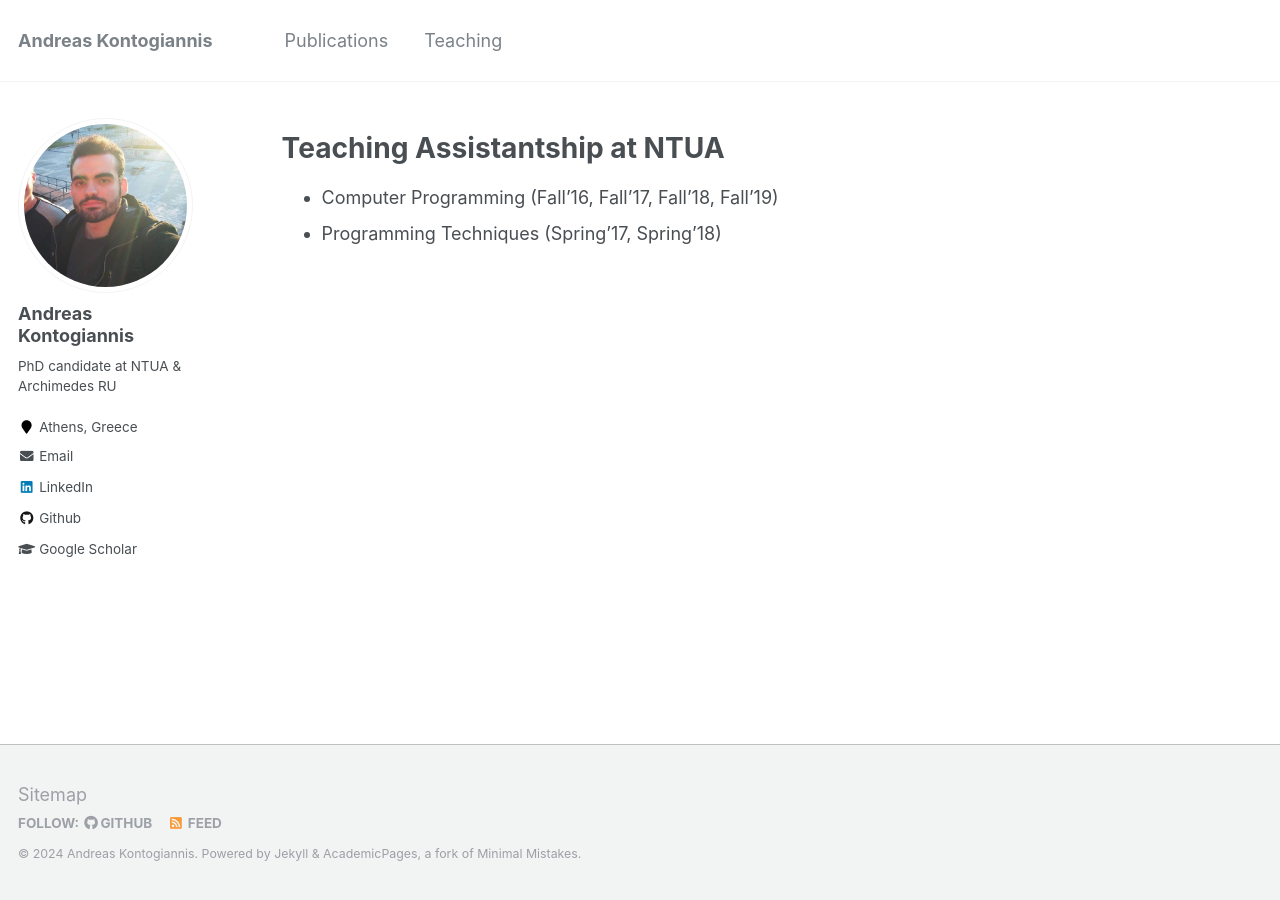
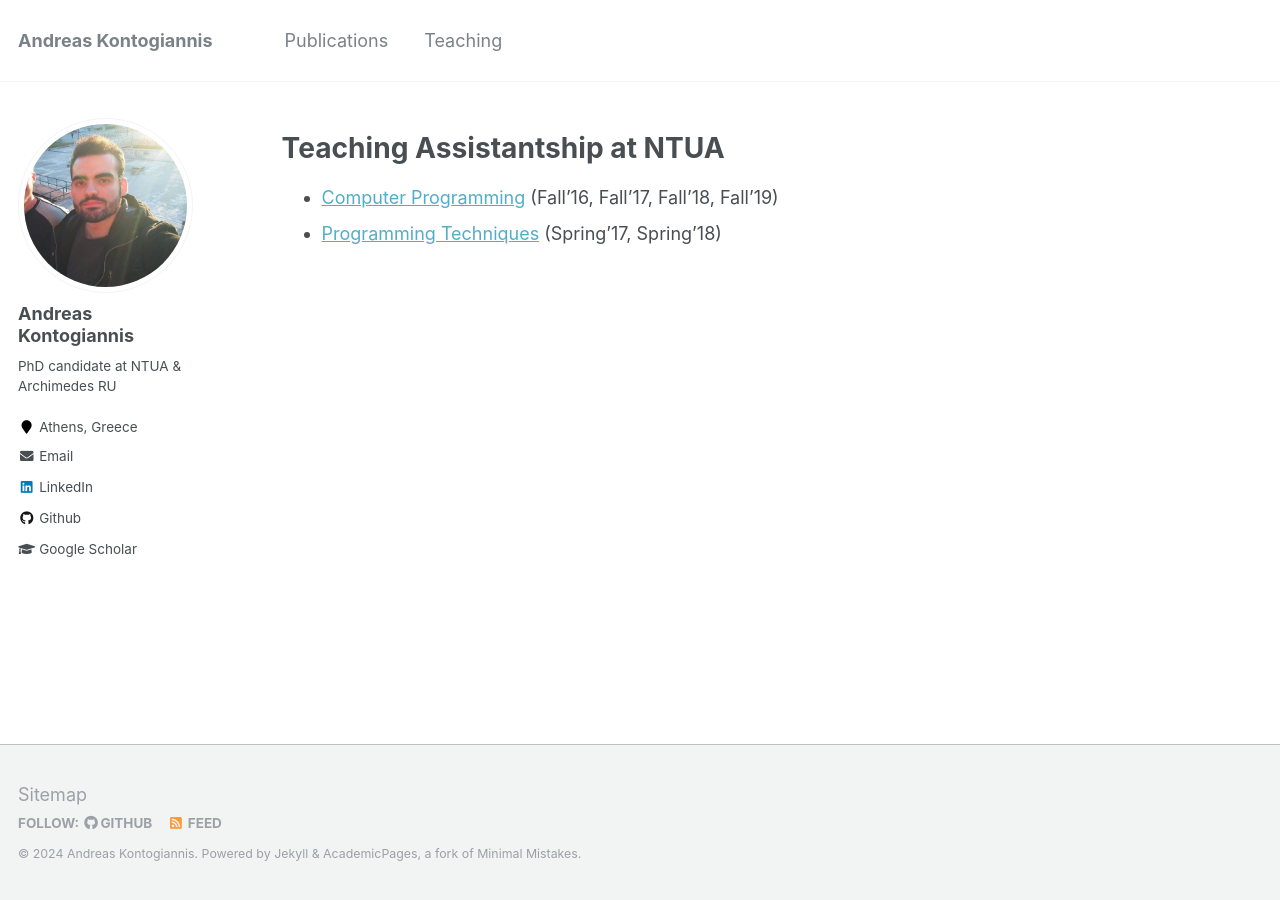
Before and after one commit to ddaedalus/ddaedalus.github.io, a Jekyll site: the page built from _pages/teaching.md, in a window 1280 px wide. Built offline with Jekyll 4.4.1, drawn with Linux system fonts in a browser that asks for light colours; part of the change alters nothing that is shown.

```diff
--- a/_pages/teaching.md
+++ b/_pages/teaching.md
@@ -10,5 +10,5 @@ redirect_from:
 
 Teaching Assistantship at NTUA
 ======
-* Computer Programming (Fall’16, Fall’17, Fall’18, Fall’19)
-* Programming Techniques (Spring’17, Spring’18)
+* [Computer Programming](https://www.ece.ntua.gr/en/undergraduate/courses/3020) (Fall’16, Fall’17, Fall’18, Fall’19)
+* [Programming Techniques](https://www.ece.ntua.gr/en/undergraduate/courses/3138) (Spring’17, Spring’18)
```
